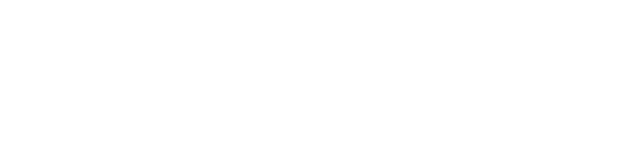
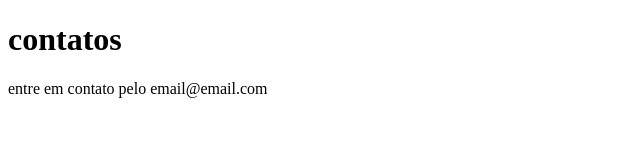
Before and after one commit to mrpandaxy/Praticas-de-Git, a plain HTML site: page contatos.html in a window 1280 px wide. Shown: the whole page, without its empty margins (0-640 px from the left). Drawn offline with Linux system fonts and the light colour scheme.

Commit message:
adicionando email de contato

```diff
--- a/contatos.html
+++ b/contatos.html
@@ -6,6 +6,7 @@
     <title>Contato</title>
 </head>
 <body>
-
+    <h1>contatos</h1>
+    <p>entre em contato pelo email@email.com</p>
 </body>
 </html>
```
